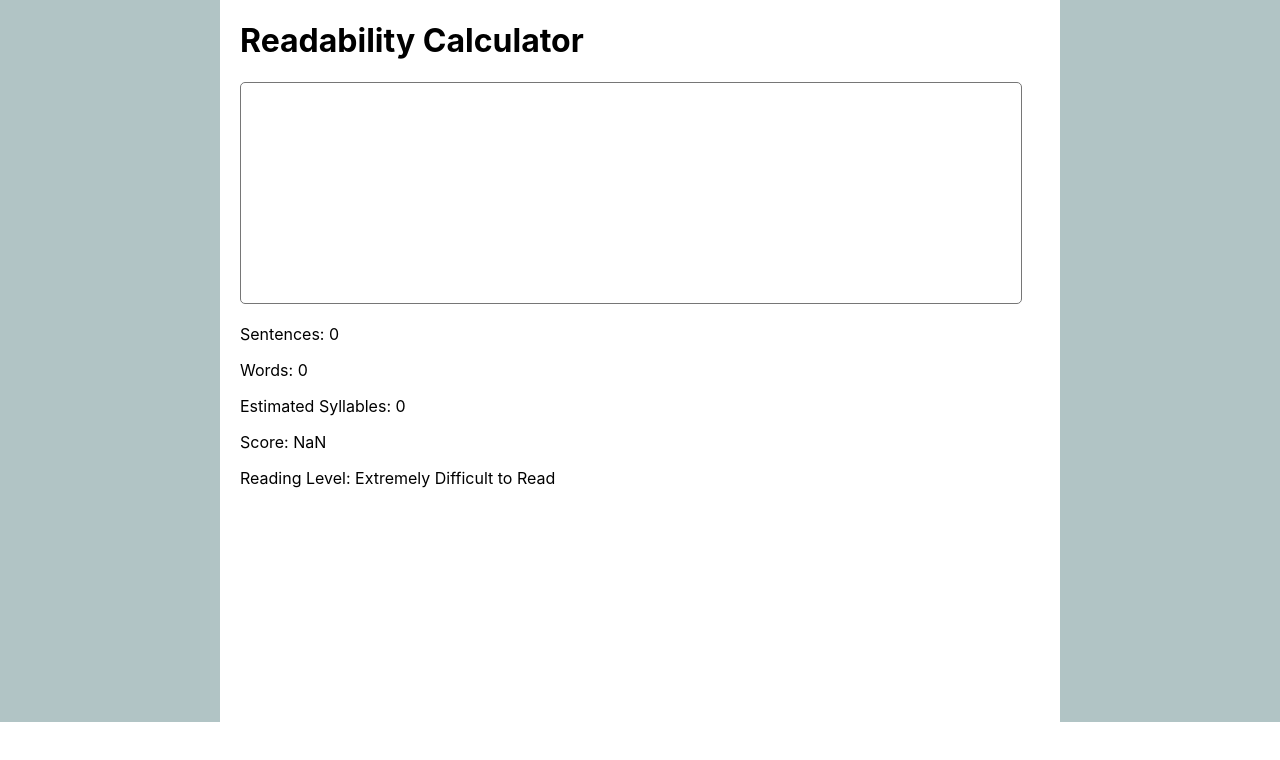
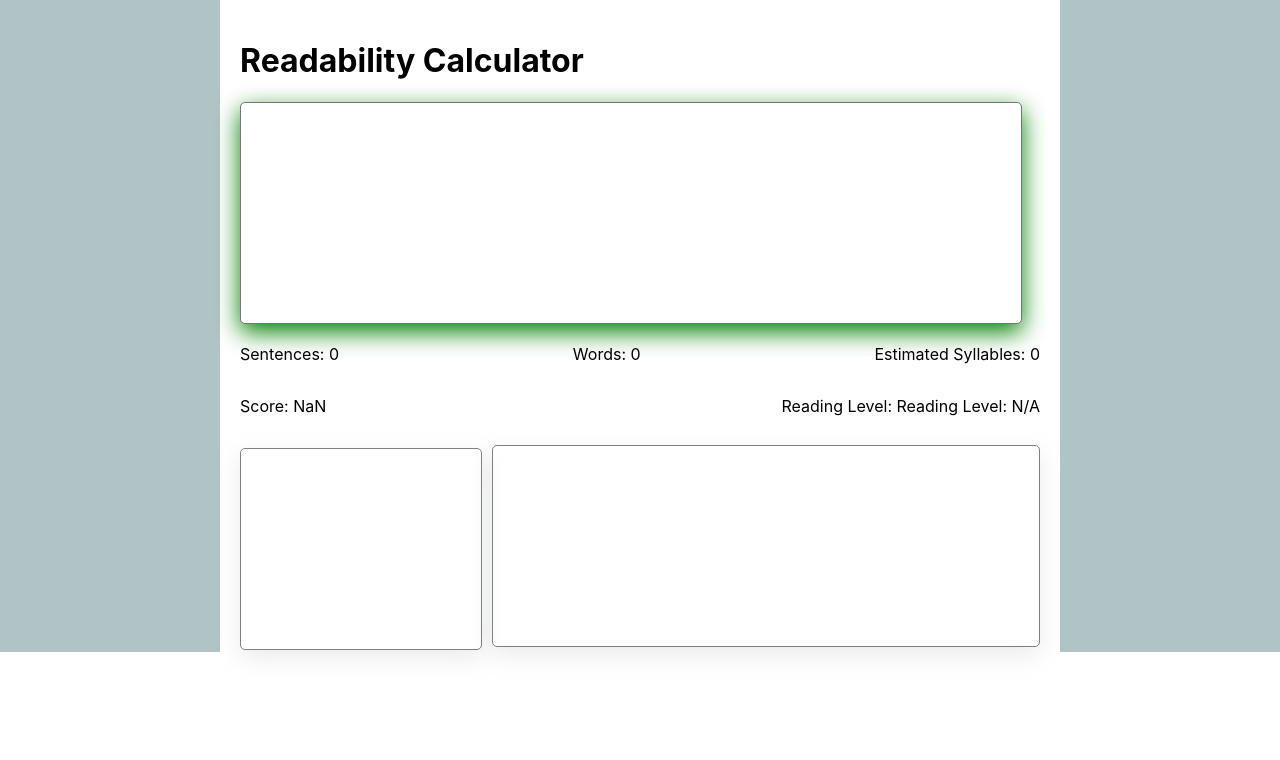
Before and after one commit to rjames187/readability-checker, a React (Create React App) app: page / in a window 1280 px wide. Shown: the top 760 px of the page. Built offline with nearby package versions, Linux system fonts and the light colour scheme.

Commit message:
minor bug fixes

```diff
--- a/src/App.css
+++ b/src/App.css
@@ -1,6 +1,10 @@
+:root {
+  --color: green;
+}
+
 body {
   width: 100%;
-  height: 722px;
+
   min-height: 722px;
 }
 
@@ -31,16 +35,35 @@ textarea {
   resize: none;
   padding: 10px;
   border-radius: 5px;
+  box-shadow: var(--color) 0px 8px 24px;
+}
+
+#factors-row {
+  display: flex;
+  justify-content: space-between;
+}
+
+#results-row {
+  display: flex;
+  justify-content: space-between;
 }
 
 #hard-lists {
   display: flex;
   justify-content: space-between;
-  max-height: 200px;
+  height: 200px;
+  gap: 10px;
 }
 
 ul {
   overflow: auto;
+  border: solid grey 1px;
+  height: 100%;
+  border-radius: 5px;
+  display: flex;
+  flex-direction: column;
+  gap: 5px;
+  box-shadow: rgba(149, 157, 165, 0.2) 0px 8px 24px;
 }
 
 ul#hard-words {
@@ -49,6 +72,7 @@ ul#hard-words {
 
 ul#hard-sentences {
   font-size: .8rem;
+  flex: 1;
 }
 
 ::-webkit-scrollbar {
--- a/src/components/Calc.js
+++ b/src/components/Calc.js
@@ -24,6 +24,7 @@ function Calc() {
     if (["!", "?", "."].includes(text.charAt(text.length - 1))) {
         text = text.substring(0, text.length - 1)
     }
+    text = text.replace(/\.(?!\s|$)/gm, "");
     const sentences = text.split(/[\?!\.]/);
 
     let numWords = 0;
@@ -89,10 +90,11 @@ function Calc() {
         }
     });
     setHardestSentences(hardSentencesArray);
+  }, [input])
 
+  useEffect(() => {
     updateColor(score);
-
-  }, [input])
+  }, [score]);
 
   return (
     <>
--- a/src/functions/readingLevel.js
+++ b/src/functions/readingLevel.js
@@ -1,6 +1,7 @@
 import { LEVEL_THRESHOLDS } from "../data";
 
 function getReadingLevel (num) {
+    if (!num) { return "Reading Level: N/A" }
     let curLevel = 0;
     while (LEVEL_THRESHOLDS[curLevel].thresh >= 10) {
       if (num >= LEVEL_THRESHOLDS[curLevel].thresh) {
--- a/src/functions/syllable.js
+++ b/src/functions/syllable.js
@@ -1,11 +1,17 @@
 // code taken from https://stackoverflow.com/questions/28384718/regex-understanding-syllable-counter-code
 
 function countSyllables(word) {
+    if (!word) { return 0 };
     word = word.toLowerCase();                                     //word.downcase!
     if(word.length <= 3) { return 1; }                             //return 1 if word.length <= 3
     word = word.replace(/(?:[^laeiouy]es|ed|[^laeiouy]e)$/, '');   //word.sub!(/(?:[^laeiouy]es|ed|[^laeiouy]e)$/, '')
     word = word.replace(/^y/, '');                                 //word.sub!(/^y/, '')
-    return word.match(/[aeiouy]{1,2}/g).length;                    //word.scan(/[aeiouy]{1,2}/).size
+    let matches = word.match(/[aeiouy]{1,2}/g);                    //word.scan(/[aeiouy]{1,2}/).size
+    if (matches) {
+        return matches.length;
+    } else {
+        return 0;
+    }
 }
 
 export { countSyllables };
```
